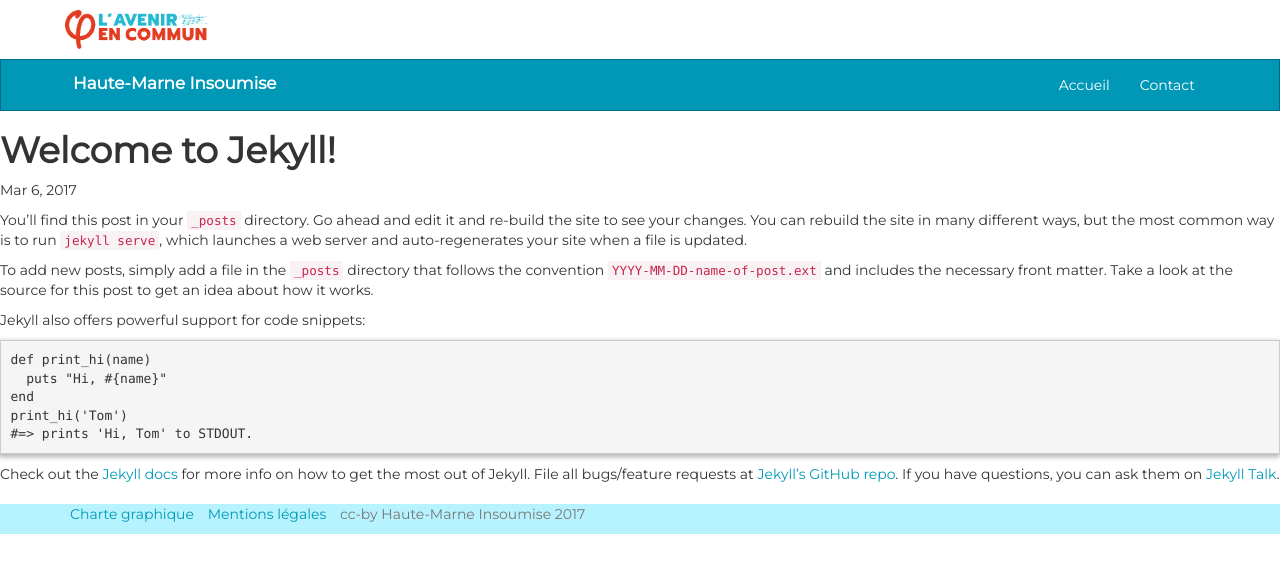
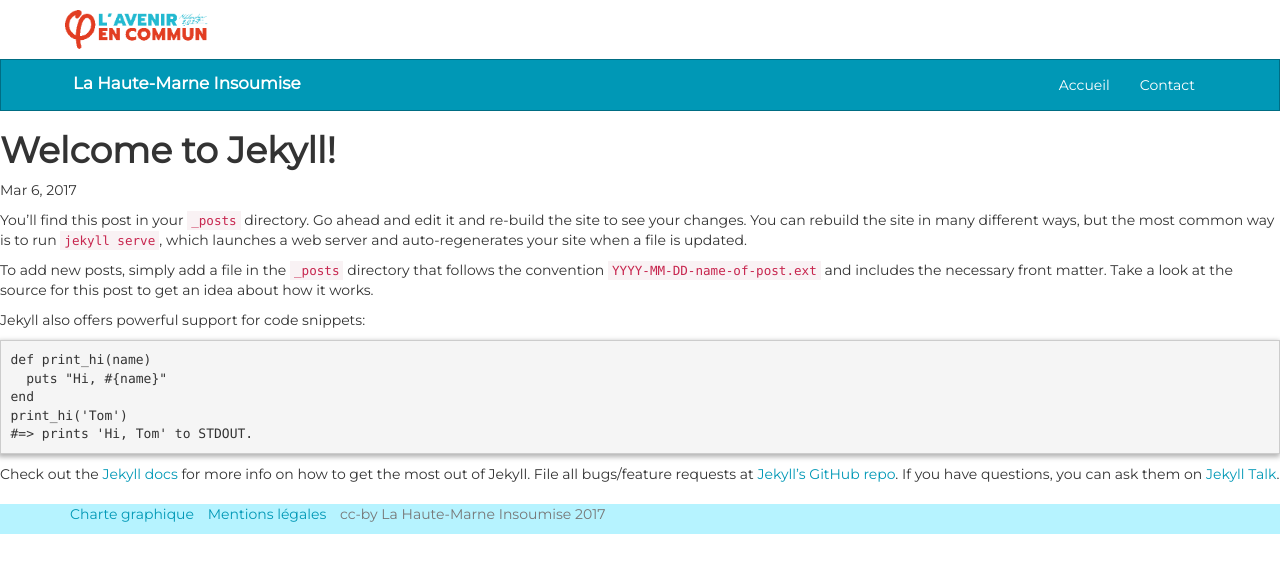
Before and after one commit to HauteMarneInsoumise/HauteMarneInsoumise.github.io, a Jekyll site: the page built from _posts/2017-03-06-welcome-to-jekyll.markdown, in a window 1280 px wide. Shown: the top 573 px of the page. Built offline with Jekyll 4.4.1, drawn with Linux system fonts in a browser that asks for light colours.

Commit message:
some config

```diff
--- a/_config.yml
+++ b/_config.yml
@@ -1,14 +1,14 @@
 # Jekyll configuration
 # see : https://jekyllrb.com/docs/configuration/
-title: Haute-Marne Insoumise
+title: La Haute-Marne Insoumise
 email: insoumis52@gmail.com
 email-cc: insoumis@pygmeeweb.com
-description: Haute-Marne Insoumise
+description: Rejoignez la Haute-Marne Insoumise !
 
 baseurl: "" # the subpath of your site, e.g. /blog
 url: "https://HauteMarneInsoumise.github.io" # the base hostname & protocol for your site, e.g. http://example.com
 
-logoImage: phi-insoumis-blanc.svg
+logoImage: phi-insoumis-rouille.svg
 
 language: fr
 
@@ -18,19 +18,6 @@
 youtube_channel: UCZt8bymtSIzYl5r0ma7P-8A
 
 google_analytics_tracking_id:
-
-# using twitter bootstrap
-sass:
-  # loading path from site root
-  # default to _sass
-  sass_dir: bower_components/bootstrap-sass/assets/stylesheets
-
-  # style : nested (default), compact, compressed, expanded
-  #         :nested, :compact, :compressed, :expanded also works
-  # see http://sass-lang.com/documentation/file.SASS_REFERENCE.html#output_style
-
-  style: compressed
-
 
 # default setup
 
@@ -51,7 +38,51 @@
       layout: post
 
 
+# twitter bootstrap grid classes used for display
+
+# main row
+main_row_class: "col-xs-6"
+
+# secondary row
+
+
+
+
+
+
+
+
+
+
+
+
+
+
+
+
+
+
+
+
+
+
+
+
+
 # Build settings
+
+# using twitter bootstrap
+sass:
+  # loading path from site root
+  # default to _sass
+  sass_dir: bower_components/bootstrap-sass/assets/stylesheets
+
+  # style : nested (default), compact, compressed, expanded
+  #         :nested, :compact, :compressed, :expanded also works
+  # see http://sass-lang.com/documentation/file.SASS_REFERENCE.html#output_style
+
+  style: compressed
+
 markdown: kramdown
 
 kramdown:
```
